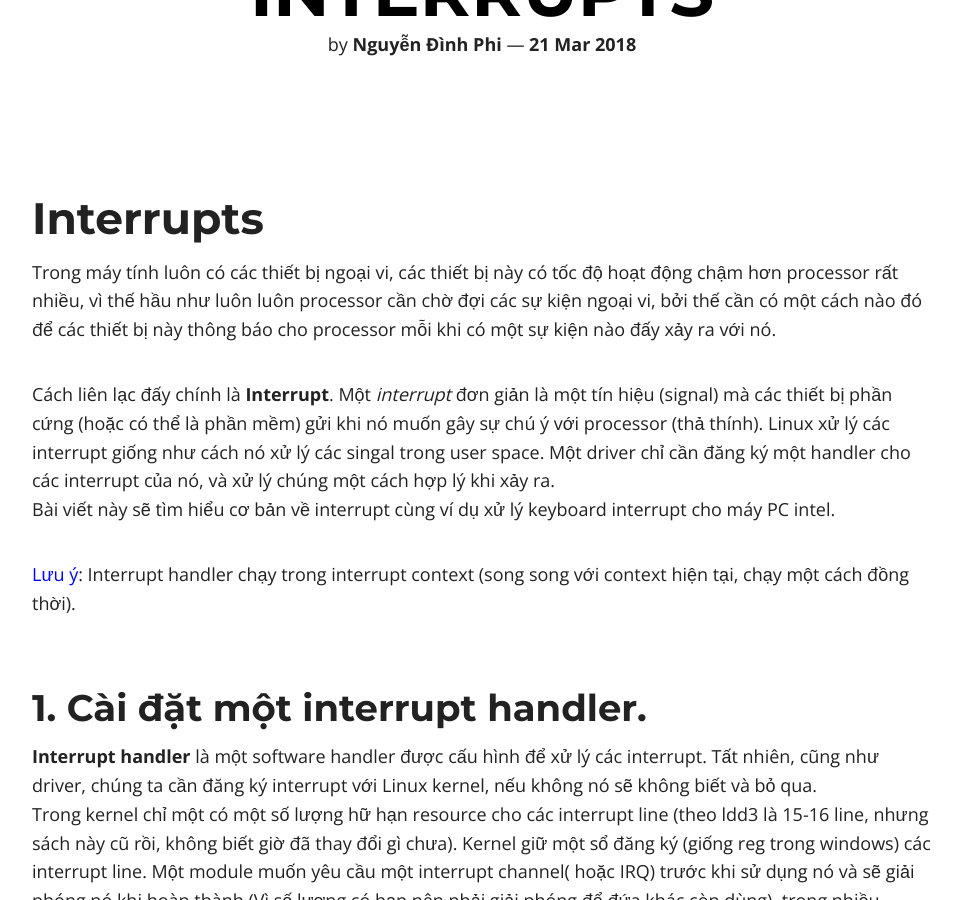
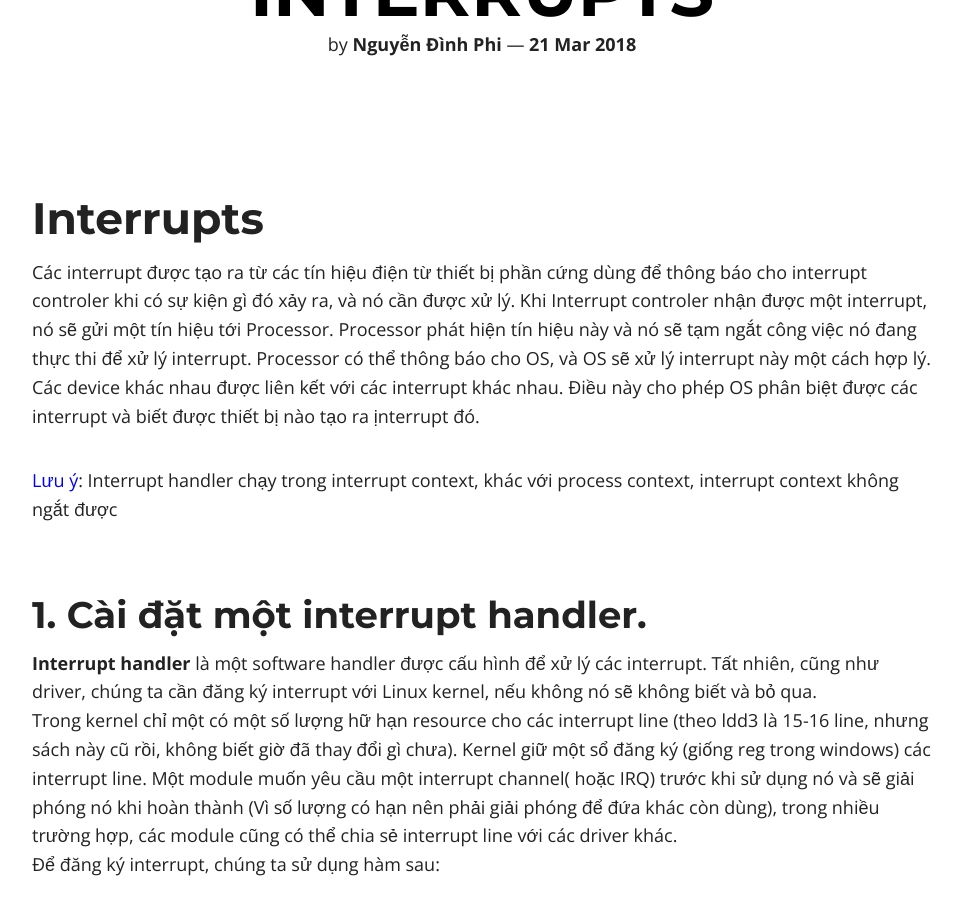
Before and after one commit to ita93/ita93.github.io, a Jekyll site: the page built from _posts/2018-03-21-Interrupts.md, in a window 1280 px wide and 900 px high, scrolled down 267 px. Shown: the whole window, without its empty margins (158-1120 px from the left). Built offline with Jekyll 4.4.1, drawn with Linux system fonts in a browser that asks for light colours; nearby versions of some CDN libraries; comment, search, counter and statistics services are not loaded; some of the changed text lies outside the part shown.

Commit message:
Interrupt

```diff
--- a/_posts/2018-03-21-Interrupts.md
+++ b/_posts/2018-03-21-Interrupts.md
@@ -8,12 +8,10 @@ comments: true
 
 # Interrupts
 
-Trong máy tính luôn có các thiết bị ngoại vi, các thiết bị này có tốc độ hoạt động chậm hơn processor rất nhiều, vì thế hầu như luôn luôn processor cần chờ đợi các sự kiện ngoại vi, bởi thế cần có một cách nào đó để các thiết bị này thông báo cho processor mỗi khi có một sự kiện nào đấy xảy ra với nó. <br/>
+Các interrupt được tạo ra từ các tín hiệu điện từ thiết bị phần cứng dùng để thông báo cho interrupt controler khi có sự kiện gì đó xảy ra, và nó cần được xử lý. Khi Interrupt controler nhận được một interrupt, nó sẽ gửi một tín hiệu tới Processor. Processor phát hiện tín hiệu này và nó sẽ tạm ngắt công việc nó đang thực thi để xử lý interrupt. Processor có thể thông báo cho OS, và OS sẽ xử lý interrupt này một cách hợp lý.
+Các device khác nhau được liên kết với các interrupt khác nhau. Điều này cho phép OS phân biệt được các interrupt và biết được thiết bị nào tạo ra ịnterrupt đó.
 
-Cách liên lạc đấy chính là <b>Interrupt</b>. Một <i>interrupt</i> đơn giản là một tín hiệu (signal) mà các thiết bị phần cứng (hoặc có thể là phần mềm) gửi khi nó muốn gây sự chú ý với processor (thả thính). Linux xử lý các interrupt giống như cách nó xử lý các singal trong user space. Một driver chỉ cần đăng ký một handler cho các interrupt của nó, và xử lý chúng một cách hợp lý khi xảy ra.<br/>
-Bài viết này sẽ tìm hiểu cơ bản về interrupt cùng ví dụ xử lý keyboard interrupt cho máy PC intel.
-
-<span style="color:blue">Lưu ý</span>: Interrupt handler chạy trong interrupt context (song song với context hiện tại, chạy một cách đồng thời).<br/><br/>
+<span style="color:blue">Lưu ý</span>: Interrupt handler chạy trong interrupt context, khác với process context, interrupt context không ngắt được<br/><br/>
 
 ## 1. Cài đặt một interrupt handler.<br/>
 
@@ -159,7 +157,7 @@ Bây giờ khi load module vào thì dmesg sẽ in ra dòng: "Something here", v
 ### 4.2 Workqueues
 Workqueue, cũng tương tự như tasklet, cho phép kernel code yêu cầu một function thực hiện tại một thời điểm trong tương lai. Tuy nhiên có nhiều điểm khác biệt lớn giữa tasklet và workqueue:
 - Tasklet chạy trong software interrupt context, nên tasklet code phải là atomic. Trong khi, workqueue function chạy trong context của một kernel process đặc biệt, kết quả là nó linh hoạt hơn, thực tế, nó có thể ngủ được.
--Cả Workqueue và  Tasklet luôn luôn chạy trong processor đã submit lệnh yêu cầu chạy nó.
+- Cả Workqueue và  Tasklet luôn luôn chạy trong processor đã submit lệnh yêu cầu chạy nó.
 - Kernel code có thể yêu cầu workqueue function được gọi sau một khoảng delay rõ ràng, chứ không phải kiểu sống chết mặc bay của tasklet.
 Do những khác biết trên, tasklet thực thi nhanh hơn và an toàn hơn nên được ưa dùng trong các interrupt handler.
 Như hầu hết các kỹ thuật Sleep khác, Workqueue cũng sử dụng một strucutre để khai báo, cầu trúc này định nghĩa trong header linux/workqueue.h. Để sử dụng workqueue, cần tạo nó trước khi sử dụng bằng một trong hai hàm sau
```
